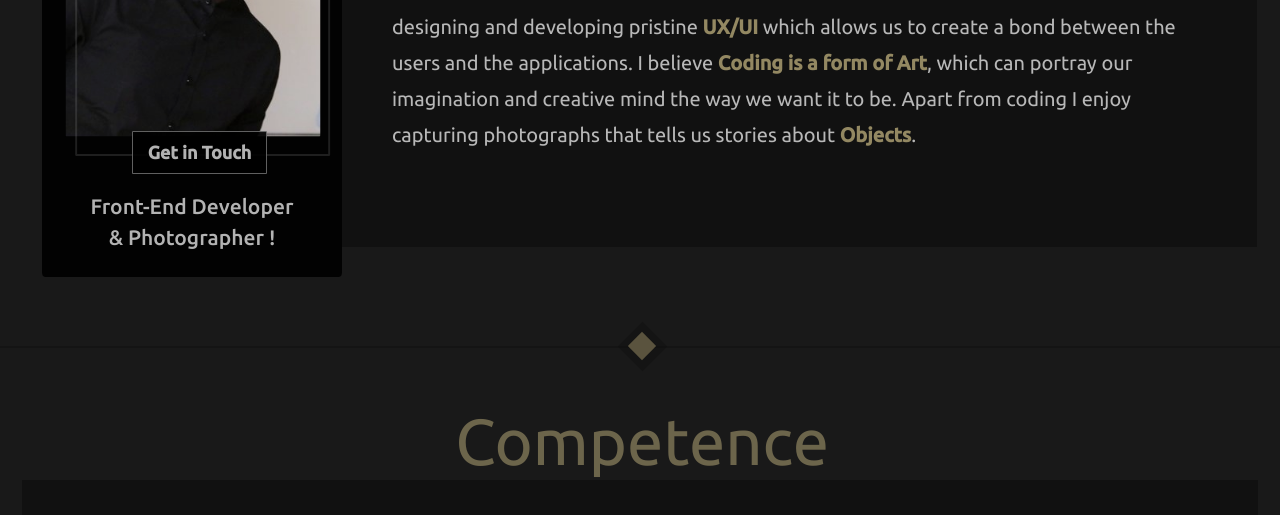
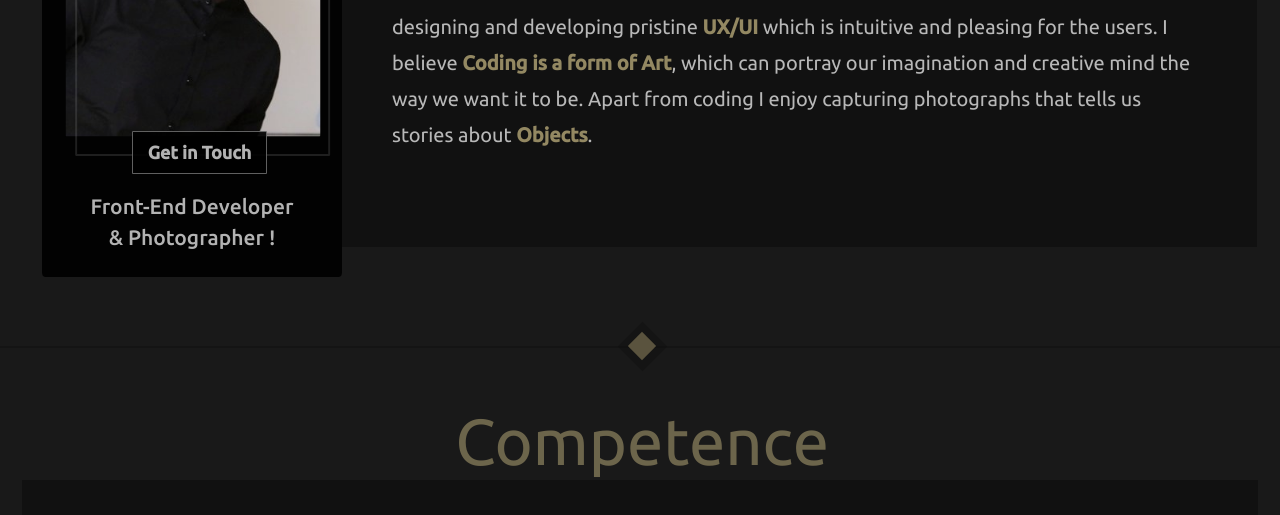
Before and after one commit to samsul003/samsularefin, a website built with webpack: page app/index.html in a window 1280 px wide. Shown: the part 337-852 px from the top of the page. Built offline with nearby package versions, Linux system fonts and the light colour scheme.

Commit message:
edited bio

```diff
--- a/app/index.html
+++ b/app/index.html
@@ -59,8 +59,7 @@
           <div class="generic-content-container">
             <p class="generic-content-container__special"><strong>Greetings!</strong> I am <span class="highlight">Samsul Arefin</span>, a self-taught
               <span class="highlight">Web Developer</span> and <span class="highlight">Photographer</span>. I enjoy designing and developing pristine <span class="highlight">UX/UI</span>
-              which allows us to create a bond between the users and the applications. I believe
-              <span class="highlight">Coding is a form of Art</span>, which can portray our imagination and creative mind the way we
+              which is intuitive and pleasing for the users. I believe <span class="highlight">Coding is a form of Art</span>, which can portray our imagination and creative mind the way we
               want it to be. Apart from coding I enjoy capturing photographs that tells us stories about
               <span class="highlight">Objects</span>.
             </p>
```
Also changed, not shown: docs/index.html (+1 -2 lines).
